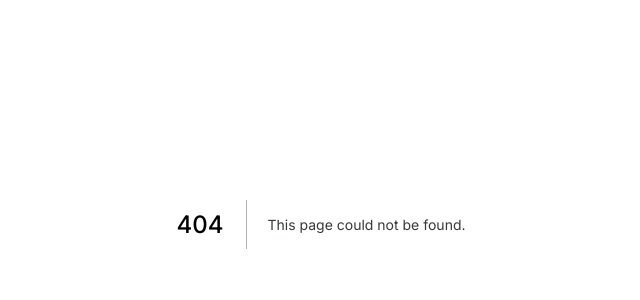
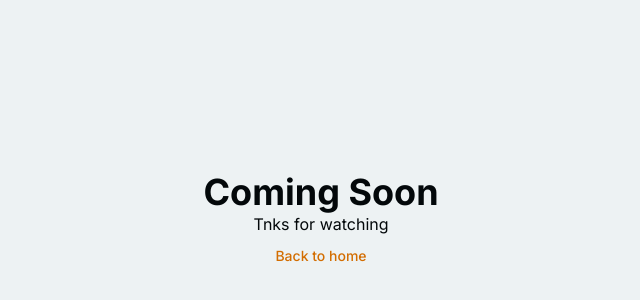
Before and after one commit to aguilarsolution/landing-product, a Next.js app: page /docs in a window 1280 px wide. Before the commit this address had no page. Shown: the part 176-476 px from the top of the page, without its empty margins (319-959 px from the left). Built offline with nearby package versions, Linux system fonts and the light colour scheme.

Commit message:
feat: added dummy components; docs, free-trial, not-found

```diff
--- /dev/null
+++ b/src/app/docs/page.tsx
@@ -0,0 +1,18 @@
+import { buttonVariants } from "@/components/ui/button";
+import Link from "next/link";
+
+const DocsPage = () => {
+  return (
+    <section className="min-h-screen flex flex-col justify-center items-center">
+      <h1 className="!text-4xl font-bold">Coming Soon</h1>
+      <p>Tnks for watching</p>
+      <Link
+        href={"/"}
+        className={buttonVariants({ variant: "link", size: "lg" })}
+      >
+        Back to home
+      </Link>
+    </section>
+  );
+};
+export default DocsPage;
--- /dev/null
+++ b/src/app/free-trial/page.tsx
@@ -0,0 +1,18 @@
+import { buttonVariants } from "@/components/ui/button";
+import Link from "next/link";
+
+const FreeTrialPage = () => {
+  return (
+    <section className="min-h-screen flex flex-col justify-center items-center">
+      <h1 className="!text-4xl font-bold">Coming Soon</h1>
+      <p>Tnks for watching</p>
+      <Link
+        href={"/"}
+        className={buttonVariants({ variant: "link", size: "lg" })}
+      >
+        Back to home
+      </Link>
+    </section>
+  );
+};
+export default FreeTrialPage;
--- /dev/null
+++ b/src/app/not-found.tsx
@@ -0,0 +1,17 @@
+import Link from "next/link";
+import { buttonVariants } from "@/components/ui/button";
+const NotFoundPage = () => {
+  return (
+    <section className="min-h-screen flex flex-col justify-center items-center">
+      <h1 className="!text-6xl font-bold">Oh no!</h1>
+      <p>this page is unavailable</p>
+      <Link
+        href={"/"}
+        className={buttonVariants({ variant: "link", size: "lg" })}
+      >
+        Back to home
+      </Link>
+    </section>
+  );
+};
+export default NotFoundPage;
```
